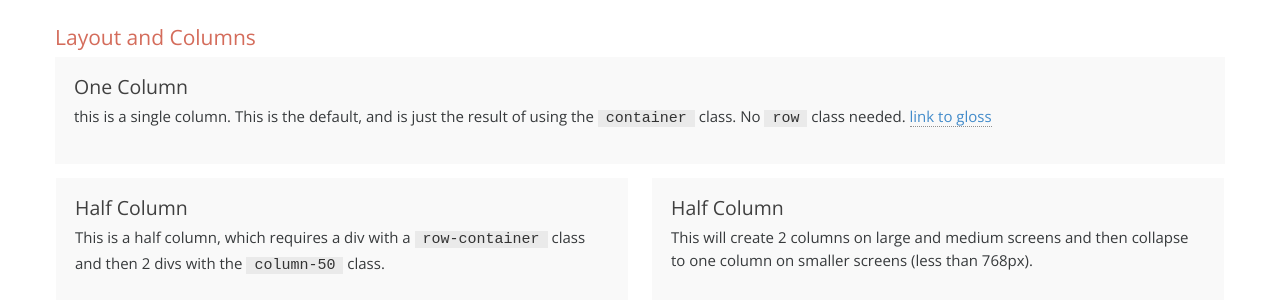
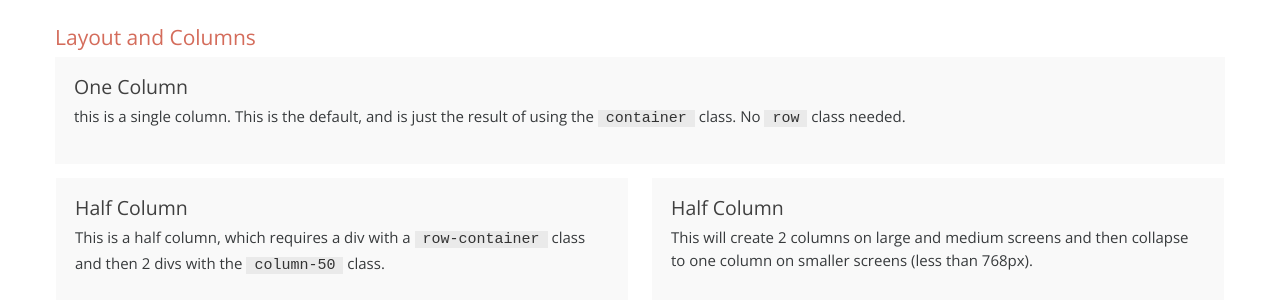
Before and after one commit to rdyar/strapless, a Jekyll site: the page built from elements.md, in a window 1280 px wide and 900 px high. Shown: the part 207-507 px from the top of the window. Built offline with Jekyll 4.4.1, drawn with Linux system fonts in a browser that asks for light colours.

Commit message:
Update elements.md

```diff
--- a/elements.md
+++ b/elements.md
@@ -10,7 +10,7 @@ description: List of elements and their styles
 <h2>Layout and Columns</h2>
   <div class="gray-box margin-bottom">
   <h3>One Column</h3>
-  <p>this is a single column. This is the default, and is just the result of using the <code>container</code> class. No <code>row</code> class needed. <a target="_blank" href="roes://70glossy/70glossysubcat/8x10glossy">link to gloss</a></p></div>
+  <p>this is a single column. This is the default, and is just the result of using the <code>container</code> class. No <code>row</code> class needed.</p></div>
   <div class="row-container">
   <div class="column-50">
   <div class="gray-box">
```
